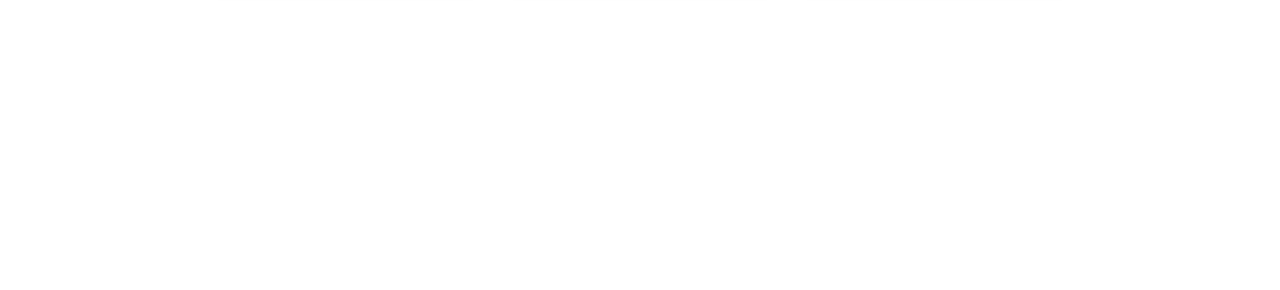
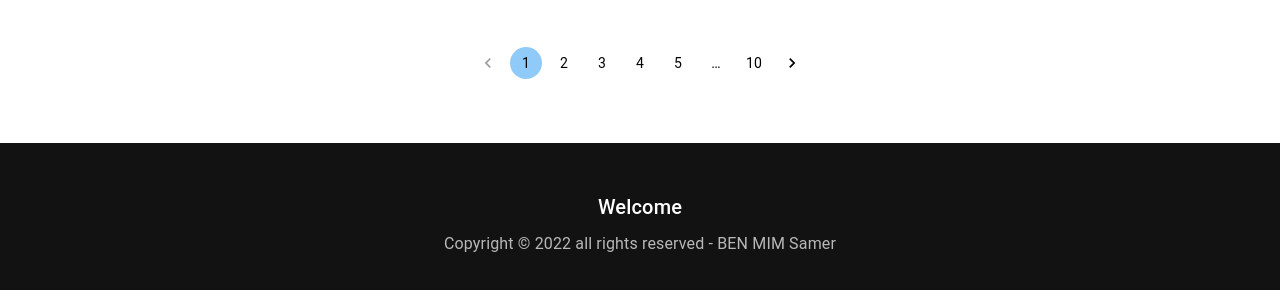
Before and after one commit to SamerBenMim/MovieApp, a React (Create React App) app: page / in a window 1280 px wide. Shown: the part 967-1257 px from the top of the page. Before the commit the page ends 1028 px from the top, so only its background shows below. Built offline with nearby package versions, Linux system fonts and the light colour scheme.

Commit message:
add pagination

```diff
--- a/src/App.js
+++ b/src/App.js
@@ -4,6 +4,7 @@ import { createTheme, ThemeProvider } from '@mui/material/styles';
 import Description from './components/Description';
 import Main from './components/Main';
 import { useState } from 'react';
+import Footer from './components/Footer';
 
 
 
@@ -19,6 +20,7 @@ function App() {
       <Navbar setMode={setMode}  mode={mode}/>
       <Description/>
       <Main/>
+      <Footer/>
     </ThemeProvider>
 
   );
--- /dev/null
+++ b/src/components/Footer.jsx
@@ -0,0 +1,25 @@
+import { Copyright } from '@mui/icons-material'
+import { Box, Typography } from '@mui/material'
+import React from 'react'
+import Pagination from './Utils/Pagination'
+
+const Footer = () => {
+  return (
+    <Box sx={{ bgcolor: 'background.paper', p: 6 }} component="footer">
+    <Typography variant="h6" align="center" gutterBottom color="text.primary">
+      Welcome
+    </Typography>
+    <Typography
+      variant="subtitle1"
+      align="center"
+      color="text.secondary"
+      component="p"
+    >
+
+      Copyright © 2022 all rights reserved - BEN MIM Samer
+    </Typography>
+  </Box>
+  )
+}
+
+export default Footer
--- a/src/components/Main.jsx
+++ b/src/components/Main.jsx
@@ -6,6 +6,7 @@ import MyCard from './card';
 
 import React from 'react'
 import CircularStatic from './Utils/CircularProgress';
+import Pagination from './Utils/Pagination';
 
 const Main = () => {
   return (
@@ -19,6 +20,8 @@ const Main = () => {
 
   {/* } */}
  </Grid>
+ <Pagination cout={10}></Pagination>
+
 </Container>
   )
 }
--- /dev/null
+++ b/src/components/Utils/Pagination.jsx
@@ -0,0 +1,9 @@
+import React from 'react'
+import Pagination from '@mui/material/Pagination';
+
+const Pagination_ = ({cout}) => {
+  return (
+<Pagination  count={cout} color="primary"  sx={{display:"flex",justifyContent:"center",mt:"50px"}} />  )
+}
+
+export default Pagination_
--- a/src/index.css
+++ b/src/index.css
@@ -11,3 +11,7 @@ code {
   font-family: source-code-pro, Menlo, Monaco, Consolas, 'Courier New',
     monospace;
 }
+
+nav ul li button,nav ul li div {
+  color: black !important;
+}
```
